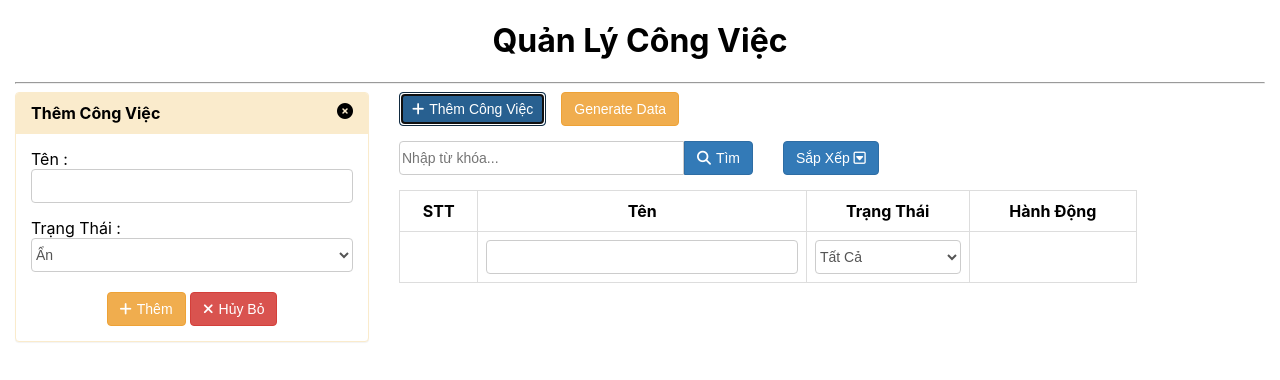
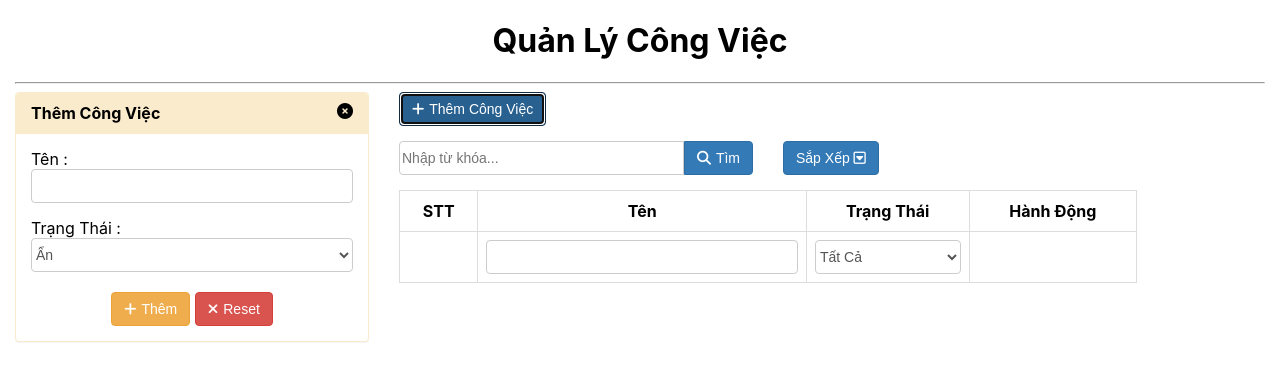
Before and after one commit to tuan0101/todo-app, a React (Create React App) app: page / in a window 1280 px wide. Both pictures are taken after a click on the button "Thêm Công Việc". Shown: the top 380 px of the page. Built offline with nearby package versions, Linux system fonts and the light colour scheme.

Commit message:
Add Clear() function for <Reset> button

```diff
--- a/src/App.js
+++ b/src/App.js
@@ -22,30 +22,7 @@ class App extends Component {
             });
         }
     }
-    onGenerateData = () => {
-        const tasks = [
-            {
-                id: this.generateID(),
-                title: 'Learning React',
-                status: true
-            },
-            {
-                id: this.generateID(),
-                title: 'Learning JavaScript',
-                status: false
-            },
-            {
-                id: this.generateID(),
-                title: 'Learning Redux',
-                status: true
-            },
-        ];
-        this.setState({
-            tasks: tasks
-        });
-        // convert tasks objects to string => store in localStorage
-        localStorage.setItem('tasks', JSON.stringify(tasks))
-    }
+
 
     // generate UUID
     h4() {
@@ -111,12 +88,6 @@ class App extends Component {
                             onClick={ this.onToggleForm }>
                             <span className="fa fa-plus mr-5"></span>Thêm Công Việc
                         </button>
-                        <button
-                            type="button"
-                            className="btn btn-warning ml-15"
-                            onClick={this.onGenerateData}>
-                            Generate Data
-                        </button>
                         {/* Search - Sort */}
                         <Control />
                         {/* List */}
--- a/src/components/TaskForm.js
+++ b/src/components/TaskForm.js
@@ -17,7 +17,7 @@ class TaskForm extends Component {
 
     onChange = (event) => {
         // const target = event.target;
-        // const name = target.name;
+        // const field = target.name;
         // let value = target.value;
         let { target: {name, value}} =event;
 
@@ -36,6 +36,13 @@ class TaskForm extends Component {
         event.preventDefault();
         //this.props.onSubmit(this.state); -> this return the status as a string
         this.props.onSubmit(this.state);
+    }
+
+    onClear = () => {
+        this.setState({
+            title: '',
+            status: false
+        });
     }
 
     render() {
@@ -80,9 +87,13 @@ class TaskForm extends Component {
                                 <i className="fa fa-plus mr-5"></i>
                                         Thêm
                                     </button>&nbsp;
-                            <button type="submit" className="btn btn-danger">
+                            <button
+                                type="button"
+                                className="btn btn-danger"
+                                onClick={ this.onClear }
+                            >
                                 <i className="fa fa-times mr-5"></i>
-                                Hủy Bỏ
+                                Reset
                             </button>
                         </div>
                     </form>
```
